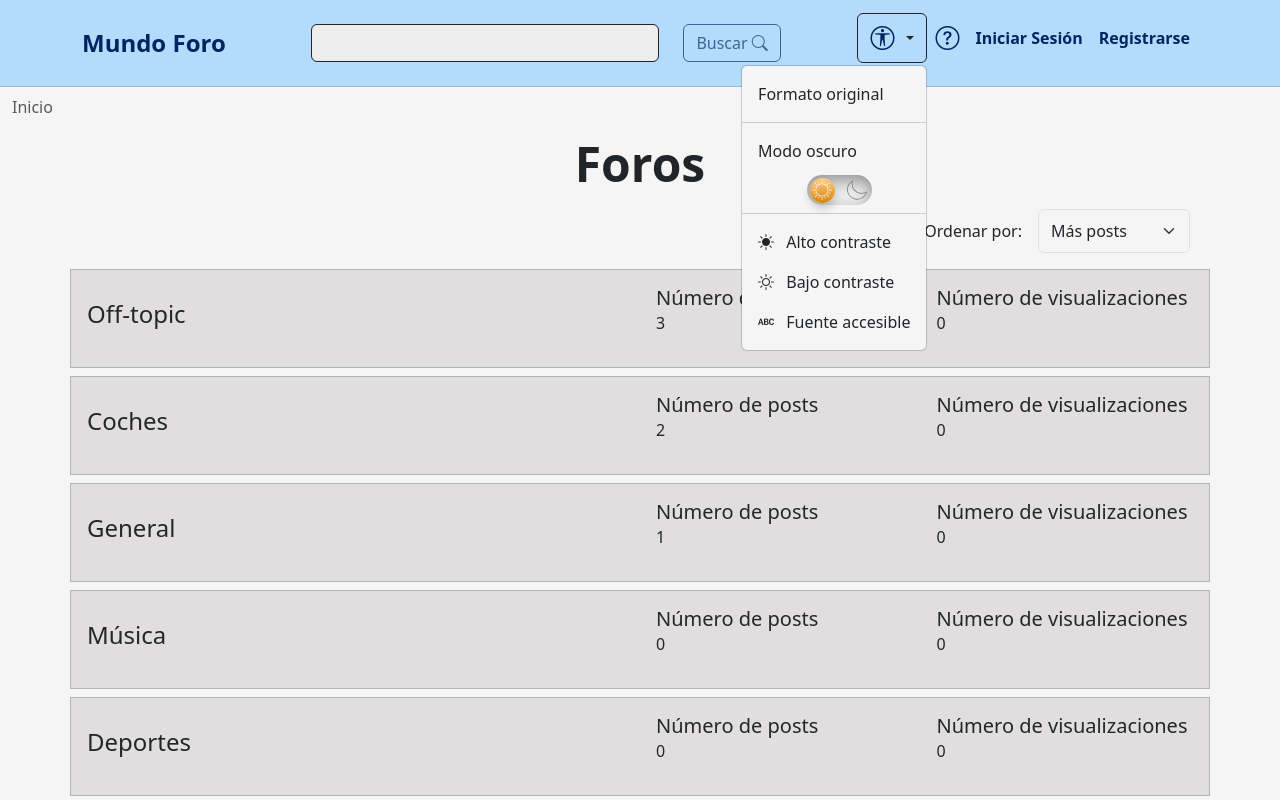
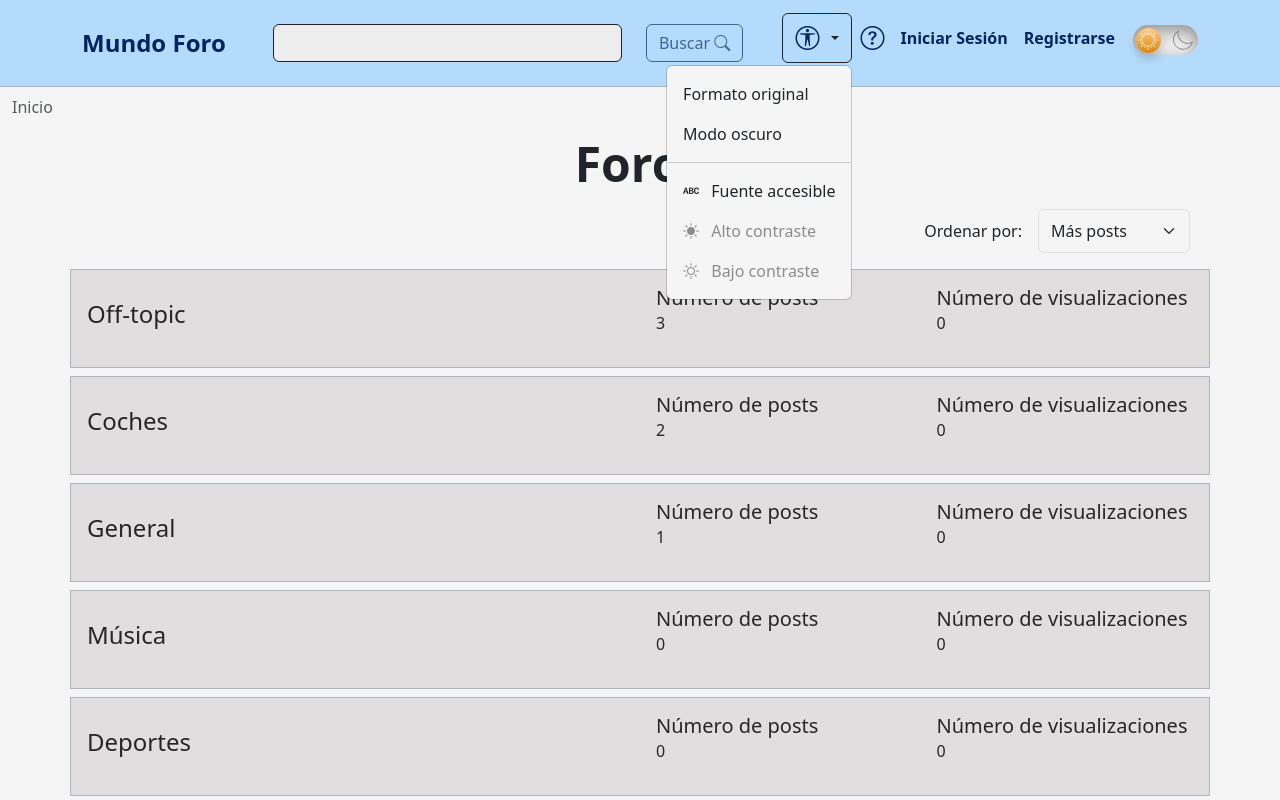
Before and after one commit to Croissanton/IU_Proyecto, a React (Create React App) app in the folder foro-mundo/: page / in a window 1280 px wide. Both pictures are taken after a click on the button "Mostrar menu de accesibilidad". Shown: the top 800 px of the page. Built offline with nearby package versions, Linux system fonts and the light colour scheme.

Commit message:
devolucion del boton leyenda

```diff
--- a/foro-mundo/src/Components/AccesibilityMenu.js
+++ b/foro-mundo/src/Components/AccesibilityMenu.js
@@ -37,20 +37,18 @@ const AccessibilityMenu = () => {
   const AccessibilityOptions = () => (
     <>
       <Dropdown.Item onClick={setLightMode} className="py-2">Formato original</Dropdown.Item>
+      <Dropdown.Item className="py-2" style={{ pointerEvents: 'none' }}> Modo oscuro</Dropdown.Item>
       <Dropdown.Divider />
-      <Dropdown.Item className="py-2" style={{ pointerEvents: 'none' }}> Modo oscuro</Dropdown.Item>      <div style={{ display: 'flex', justifyContent: 'center', alignItems: 'center', height: '100%' }}>
-        <DarkMode />
-      </div>
-      <Dropdown.Divider />
-      <Dropdown.Item onClick={setHighContrast} className="py-2">
+      <Dropdown.Item  onClick={setAccesibilityFont} className="py-2">
+        <i className="bi bi-alphabet-uppercase me-2"></i> Fuente accesible
+      </Dropdown.Item>
+      <Dropdown.Item disabled onClick={setHighContrast} className="py-2">
         <i className="bi bi-brightness-high-fill me-2"></i> Alto contraste
       </Dropdown.Item>
-      <Dropdown.Item onClick={setLowContrast} className="py-2">
+      <Dropdown.Item disabled onClick={setLowContrast} className="py-2">
         <i className="bi bi-brightness-high me-2"></i> Bajo contraste
       </Dropdown.Item>
-      <Dropdown.Item onClick={setAccesibilityFont} className="py-2">
-        <i className="bi bi-alphabet-uppercase me-2"></i> Fuente accesible
-      </Dropdown.Item>
+
     </>
   );
 
--- a/foro-mundo/src/Components/Header.js
+++ b/foro-mundo/src/Components/Header.js
@@ -11,6 +11,7 @@ import { useToast } from "../Context/ToastContext.js";
 import { Link, useNavigate } from "react-router-dom";
 import { FormLabel, Dropdown, ButtonGroup } from "react-bootstrap";
 import AccessibilityMenu from "./AccesibilityMenu.js";
+import DarkMode from "./DarkMode/DarkMode.js";
 
 const Header = forwardRef((props, ref) => {
   const [expanded, setExpanded] = useState(false);
@@ -401,6 +402,7 @@ const Header = forwardRef((props, ref) => {
               ) : (
                 <div></div>
               )}
+              <DarkMode />
             </Nav>
           </Nav>
         </Navbar.Collapse>
```
